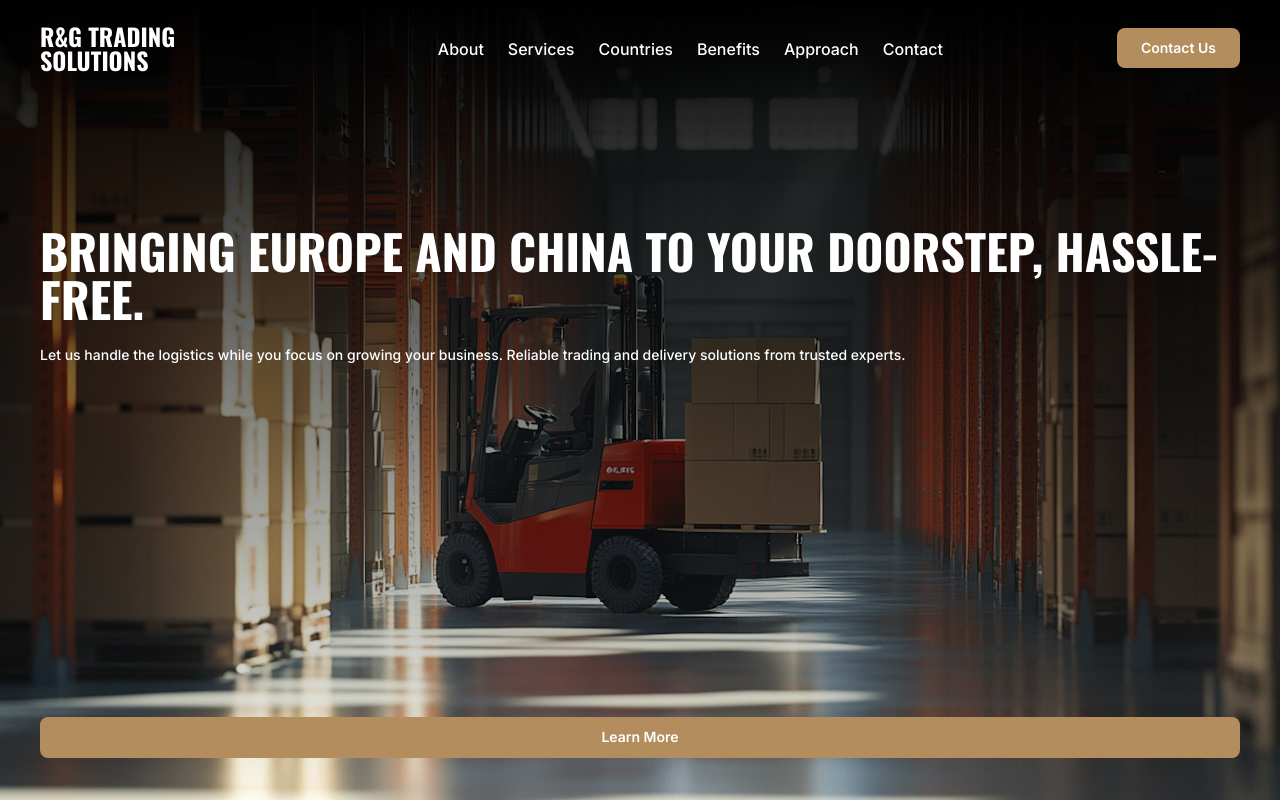
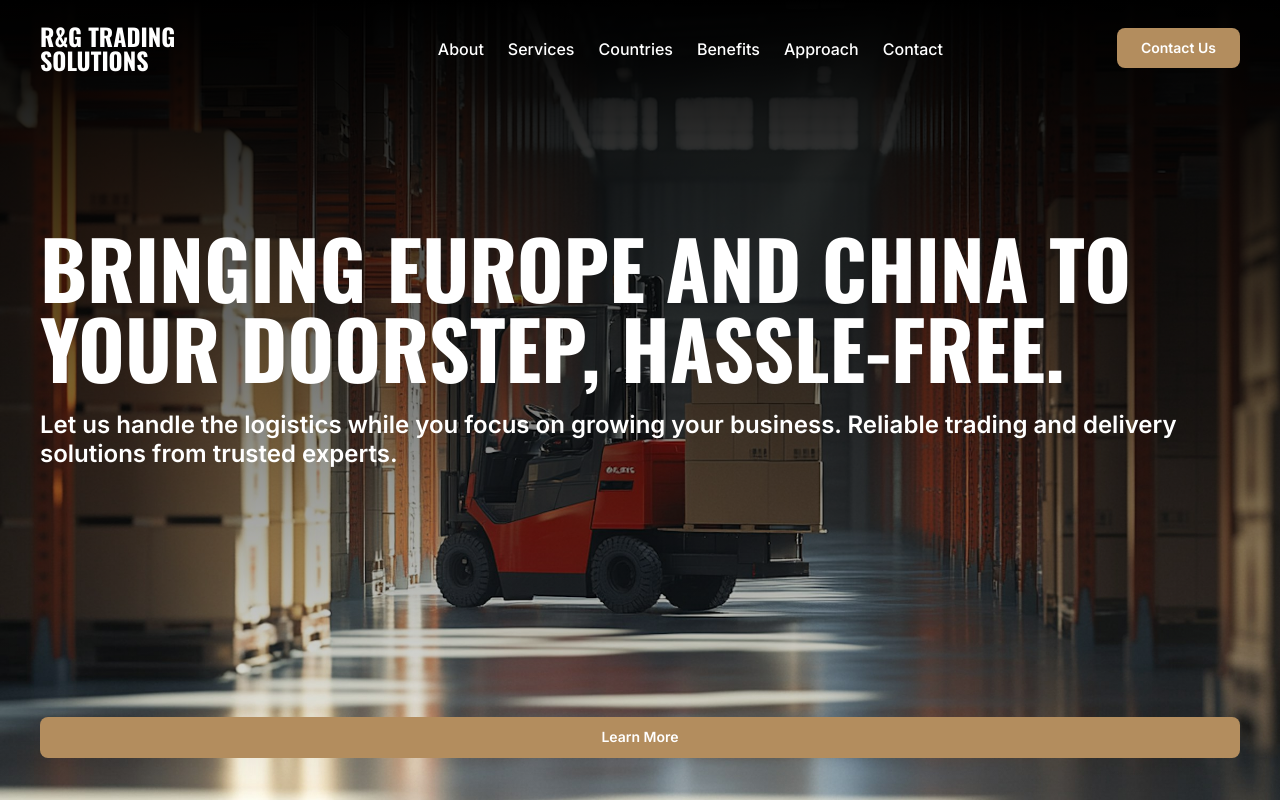
Before and after one commit to DevDugg/r-g-solutions, a Next.js app: page / in a window 1280 px wide. Built offline with nearby package versions, Linux system fonts and the light colour scheme.

Commit message:
hero section responsive

```diff
--- a/src/app/globals.css
+++ b/src/app/globals.css
@@ -42,7 +42,7 @@
     @apply font-bold text-[56px] tracking-[-2%] leading-none uppercase;
   }
   .hero-title {
-    @apply font-bold text-[48px] tracking-[-2%] leading-none uppercase DESKTOP:text-[80px];
+    @apply font-bold text-[48px] tracking-[-2%] leading-none uppercase TABLET:text-[80px];
   }
   .burger-menu-item {
     @apply font-bold text-[40px] tracking-[-2%] leading-[120%] uppercase TABLET:text-[70px];
@@ -75,7 +75,7 @@
     @apply font-bold text-[24px] tracking-[-2%] leading-none uppercase;
   }
   .hero-subtitle {
-    @apply font-semibold text-[24px] tracking-[-2%] leading-[120%] uppercase;
+    @apply font-semibold text-[24px] tracking-[-2%] leading-[120%];
   }
   .menu-item {
     @apply font-medium text-[16px] tracking-[-2%] leading-[120%] font-inter;
--- a/src/components/sections/hero.tsx
+++ b/src/components/sections/hero.tsx
@@ -22,7 +22,7 @@ const Hero = () => {
       >
         <div className="flex flex-col gap-6 text-left DESKTOP:text-center">
           <h1 className="hero-title">{hero.title}</h1>
-          <p className="body-text">{hero.description}</p>
+          <p className="body-text TABLET:hero-subtitle DESKTOP:body-text">{hero.description}</p>
         </div>
         <Button
           label={hero.cta.label}
```
